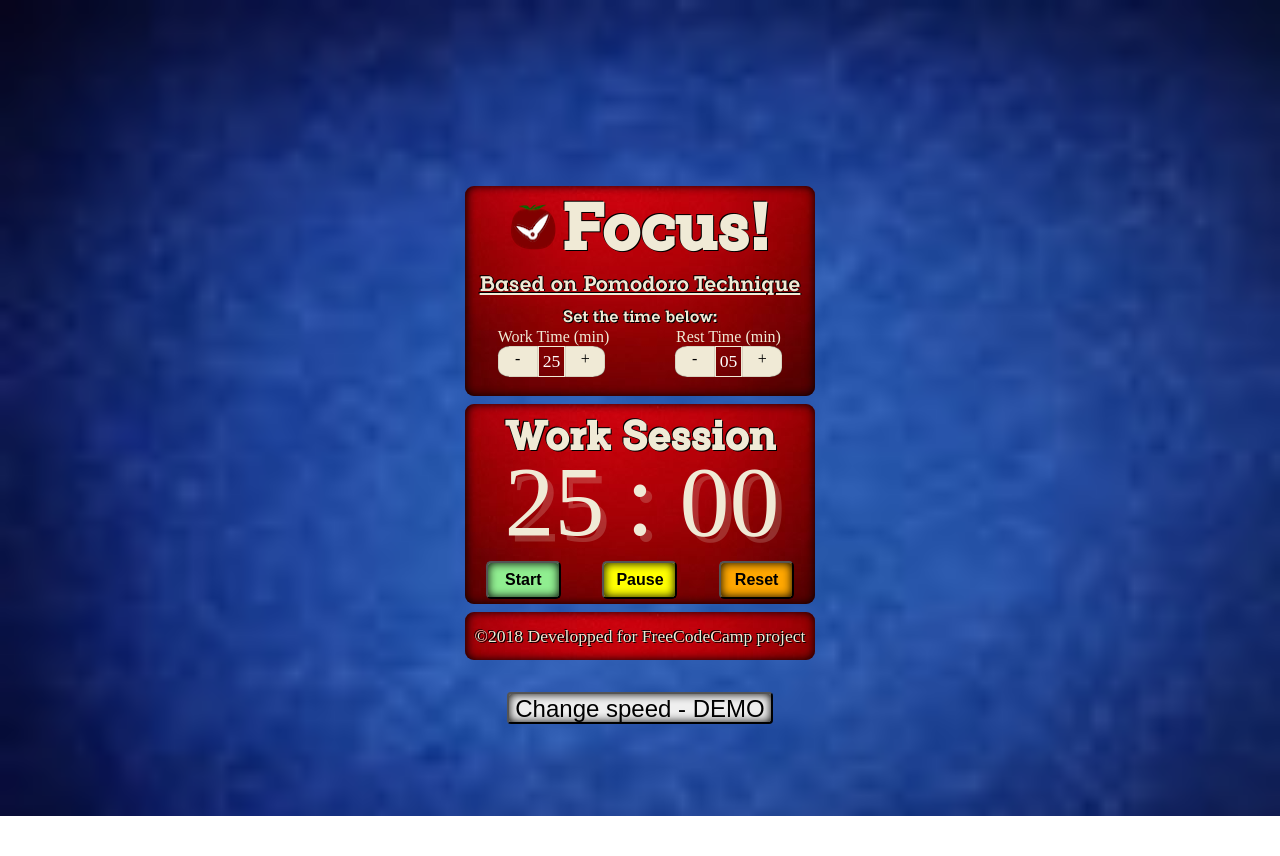
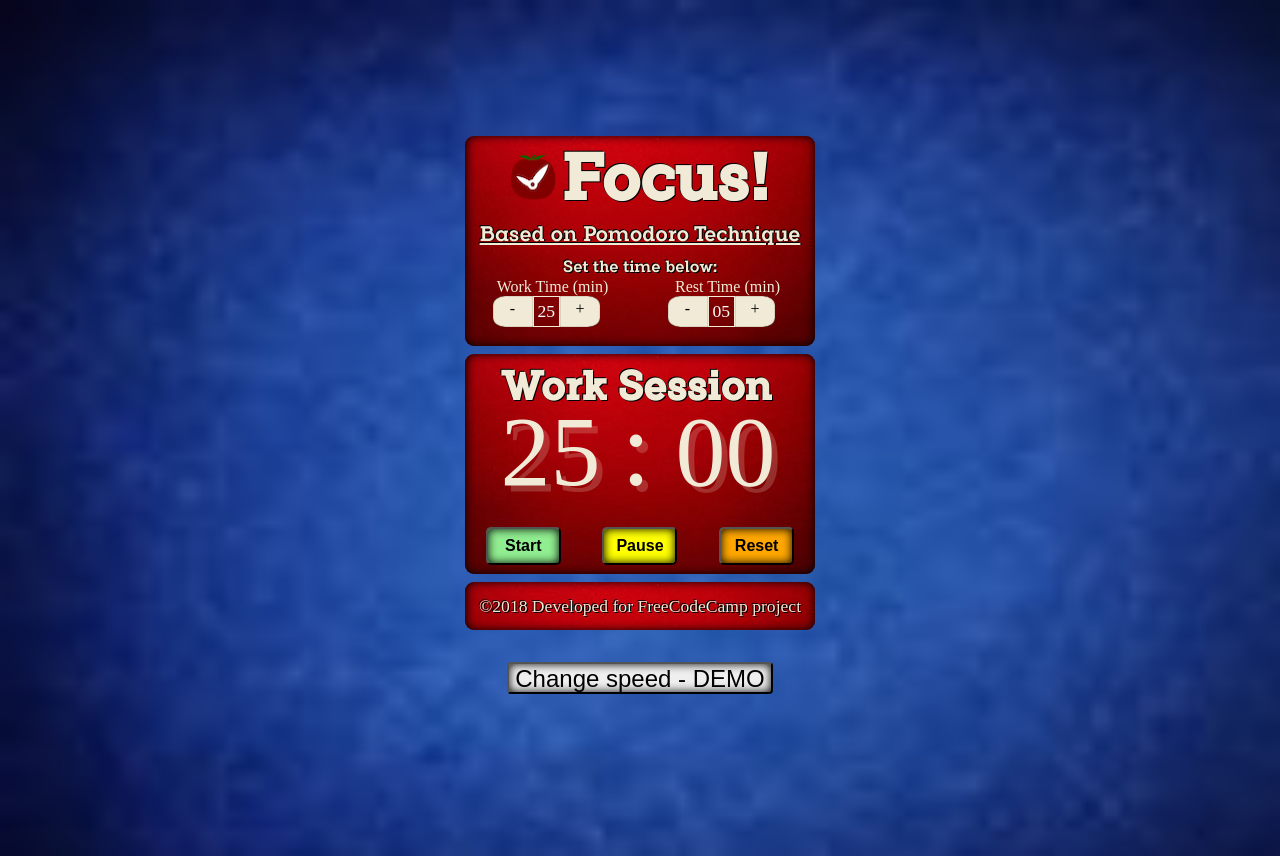
Before and after one commit to niktechnopro/focus, a plain HTML site: page index.html in a window 1280 px wide. Before the commit the page ends 816 px from the top, so only its background shows below. Drawn offline with nearby package versions, Linux system fonts and the light colour scheme.

Commit message:
removed p

```diff
--- a/css/styles.css
+++ b/css/styles.css
@@ -2,7 +2,7 @@ body {
 	background: url('../images/background3.jpg');
 	background-size: cover;
 	background-repeat: no-repeat;
-	height: 100vh;
+	height: 105vh;
     /*overflow-y: hidden;*/
 }
 
@@ -14,7 +14,7 @@ body {
 
 #wrapper{
 	z-index: 0;
-	top: calc(50% - 460px/2);
+	top: 15%;
     position: absolute;
     left: calc(50% - 350px/2);
     padding: 1rem 0 1rem 0;
@@ -86,7 +86,7 @@ body {
 }
 
 .min-wrapper{
-	max-width: 120px;
+	min-width: 120px;
 }
 
 .btn-group{
@@ -129,7 +129,7 @@ body {
 
 #bottom_portion_container{
 	background: url('../images/background.jpg');
-	height: 200px;
+	height: 220px;
 	width: 350px;
 	margin: 0.5rem auto;
 	border-radius: 9px;
@@ -140,6 +140,7 @@ body {
 }
 
 .time {
+	margin-left: -0.5rem;
 	display: inline-block;
 	font-size: 100px;
 	text-shadow: 6px 6px 0px rgba(240,234,214,0.2);
@@ -177,18 +178,18 @@ body {
 }
 
 .flipper{
-	position: relative;
 	height: 9rem;
 /*    specifies how long transition would take*/
-	/*-webkit-transition: all 1.5s;*/
-	-webkit-transition-duration: 1.5s;
-	-moz-transition-duration: 1.5s;
-	-o-transition: 1.5s;
+	-webkit-transition: all 1.5s;
+	-webkit-transition-duration: all 1.5s;
+	-moz-transition-duration: all 1.5s;
+	-o-transition: all 1.5s;
 /*    the transform-style property specifies how nested elements are rendered in 3D space.(flat - do not preserve, preserve-3d - will preserve*/
     transform-style: preserve-3d;
 }
 
 .front, .back{
+	height: 10rem;
 	position: relative;
 	-o-backface-visibility: hidden;
 	-moz-backface-visibility: hidden;
@@ -197,21 +198,30 @@ body {
 
 .flip-container .front .back{
 	width: 500px;
-	margin: 0 auto;
+	/*margin: 0 auto;*/
 }
 
 .front{
+	-o-transform: rotateX(0deg);
+	-moz-transform: rotateX(0deg);
+	-webkit-transform: rotateX(0deg);
 	transform: rotateX(0deg);
-	z-index: 0;
 }
 
 .back{
-	top: -165px;
+	margin-left: -0.5rem;
+	top: -11rem;
+	-o-transform: rotateX(180deg);
+	-moz-transform: rotateX(180deg);
+	-webkit-transform: rotateX(180deg);
 	transform: rotateX(180deg);
 }
 /*helper class to add to flipper to make fields flip from JS*/
 .flip{
-	transform:rotateX(180deg);
+	-o-transform: rotateX(180deg);
+	-moz-transform: rotateX(180deg);
+	-webkit-transform: rotateX(180deg);
+	transform: rotateX(180deg);
 }
 
 
@@ -223,7 +233,7 @@ body {
 /*flip effect end*/
 
 .buttons{
-	margin: 0.8rem 0 3.8rem 0;
+	margin: 1.8rem 0;
     display: flex;
     justify-content: space-around;
     z-index: 3;
@@ -385,8 +395,8 @@ body {
 	}
 }
 
-@media only screen and (max-width:700px){
+/*@media only screen and (max-width:700px){
     body{
         overflow-y:scroll;
     }
-}
+}*/
--- a/index.html
+++ b/index.html
@@ -111,7 +111,7 @@
 
   <div id="footer_portion_container">
     <footer>
-      <div id="footer">&copy;2018 Developped for FreeCodeCamp project</div>
+      <div id="footer">&copy;2018 Developed for FreeCodeCamp project</div>
     </footer>
   </div>
 
```
